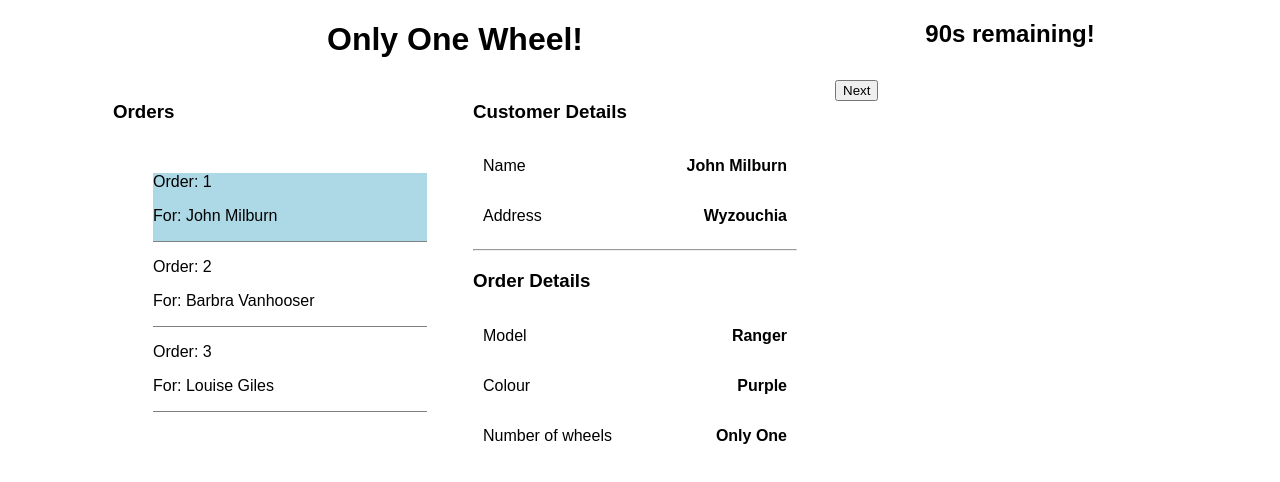
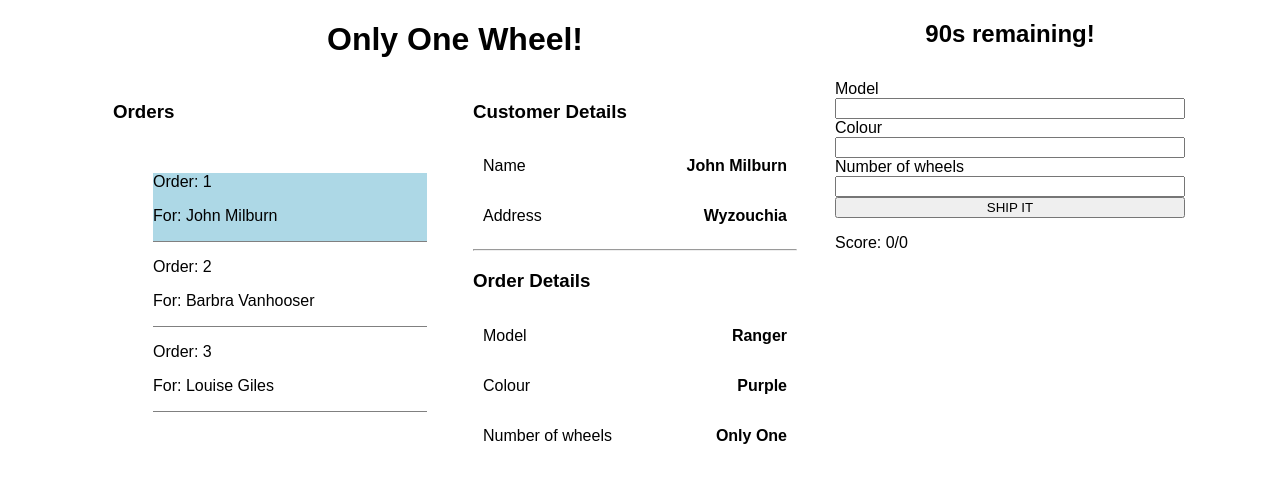
Before and after one commit to jack-chapman/only-one, a Vue app: page / in a window 1280 px wide. Shown: the top 482 px of the page. Built offline with nearby package versions, Linux system fonts and the light colour scheme.

Commit message:
Get score working

```diff
--- a/src/components/Inputs.vue
+++ b/src/components/Inputs.vue
@@ -1,18 +1,51 @@
 <template>
-  <button @click="nextOrder">Next</button>
+  <div class="inputs-container">
+    <label for="model">Model</label>
+    <input type="text" name="model" id="model" tabindex="1" v-model="model" />
+    <label for="colour">Colour</label>
+    <input type="text" name="colour" id="colour" tabindex="2" v-model="colour" />
+    <label for="wheels">Number of wheels</label>
+    <input type="text" name="wheels" id="wheels" tabindex="3" v-model="wheels" />
+    <button @click="nextOrder" tabindex="4">SHIP IT</button>
+    <p>Score: {{score}}</p>
+  </div>
 </template>
 
 <script lang="ts">
-import Vue from 'vue'
+import Vue from 'vue';
 export default Vue.extend({
+  data() {
+    return {
+      model: '',
+      colour: '',
+      wheels: ''
+    };
+  },
+  computed: {
+    score(): string {
+      return `${this.$store.state.score}/${this.$store.state.possibleScore}`
+    }
+  },
   methods: {
     nextOrder() {
-      this.$store.dispatch('nextOrder');
+      this.$store.dispatch('nextOrder', {
+        model: this.model,
+        colour: this.colour,
+        wheels: this.wheels
+      });
+      this.model = '';
+      this.colour = '';
+      this.wheels = '';
     }
   }
-})
+});
 </script>
 
 <style lang="scss" scoped>
-
+.inputs-container {
+  display: flex;
+  flex-direction: column;
+  height: 100%;
+  justify-content: flex-start;
+}
 </style>
--- a/src/models.ts
+++ b/src/models.ts
@@ -6,3 +6,9 @@ export interface Order {
   wheelsAmount: 1;
   id: number;
 }
+
+export interface OrderRequest {
+  model: string;
+  colour: string;
+  wheels: string;
+}
--- a/src/store.ts
+++ b/src/store.ts
@@ -1,6 +1,6 @@
 import Vue from 'vue'
 import Vuex from 'vuex'
-import {Order} from './models';
+import {Order, OrderRequest} from './models';
 import {createOrder} from './utils';
 
 Vue.use(Vuex)
@@ -8,11 +8,16 @@ Vue.use(Vuex)
 export default new Vuex.Store({
   state: {
     ordersList: Array<Order>(),
-    currentOrder: <Order>{},
     isPlaying: false,
     gameOver: false,
     score: 0,
+    possibleScore: 0,
     orderIndex: 0
+  },
+  getters: {
+    currentOrder(state) {
+      return state.ordersList[0];
+    }
   },
   mutations: {
     setIsPlaying(state, payload: boolean) {
@@ -24,11 +29,11 @@ export default new Vuex.Store({
     setOrdersList(state, payload: Order[]) {
       state.ordersList = payload;
     },
-    setCurrentOrder(state, payload: Order) {
-      state.currentOrder = payload;
-    },
     setScore(state, payload: number) {
       state.score = payload;
+    },
+    setPossibleScore(state, payload: number) {
+      state.possibleScore = payload;
     },
     incrementOrderIndex(state) {
       state.orderIndex = state.orderIndex + 1;
@@ -52,7 +57,18 @@ export default new Vuex.Store({
       const list: Order[] = [...state.ordersList, newOrder];
       commit('setOrdersList', list)
     },
-    nextOrder({commit, state}) {
+    nextOrder({commit, state, getters}, payload: OrderRequest) {
+      commit('setPossibleScore', state.possibleScore + 1);
+      const modelCorrect = payload.model === getters.currentOrder.model;
+      const colourCorrect = payload.colour === getters.currentOrder.colour;
+      const wheelsCorrect = payload.wheels === 'Only One';
+      const orderCorrect = modelCorrect && colourCorrect && wheelsCorrect;
+      console.log('model', payload.model, getters.currentOrder.model);
+      console.log('colour', payload.colour, getters.currentOrder.colour);
+      console.log('model', modelCorrect, 'colour', colourCorrect, 'wheels', wheelsCorrect);
+      if (orderCorrect) {
+        commit('setScore', state.score + 1);
+      }
       const list = state.ordersList.slice(1);
       const newOrder: Order = createOrder(state.orderIndex);
       commit('incrementOrderIndex');
```
